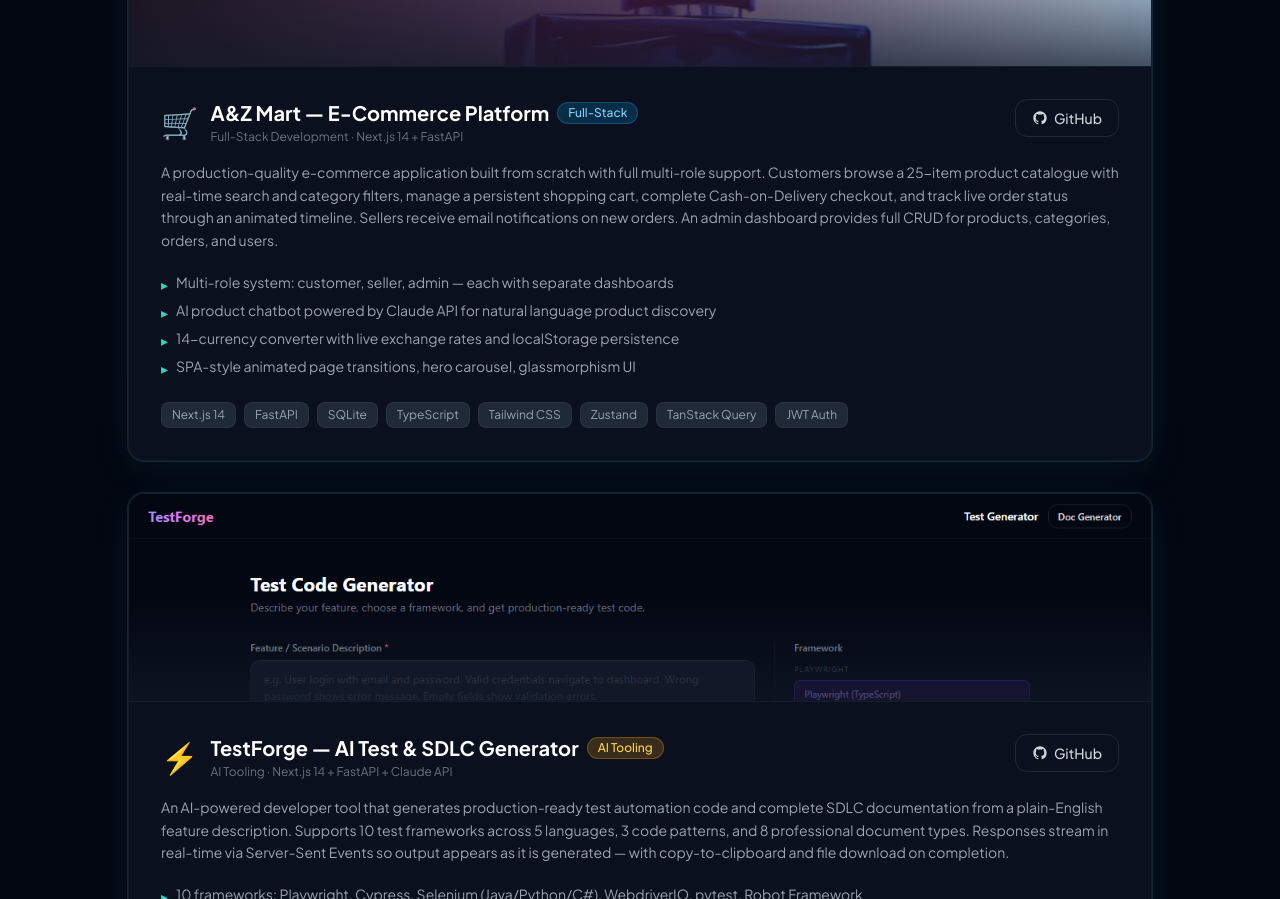
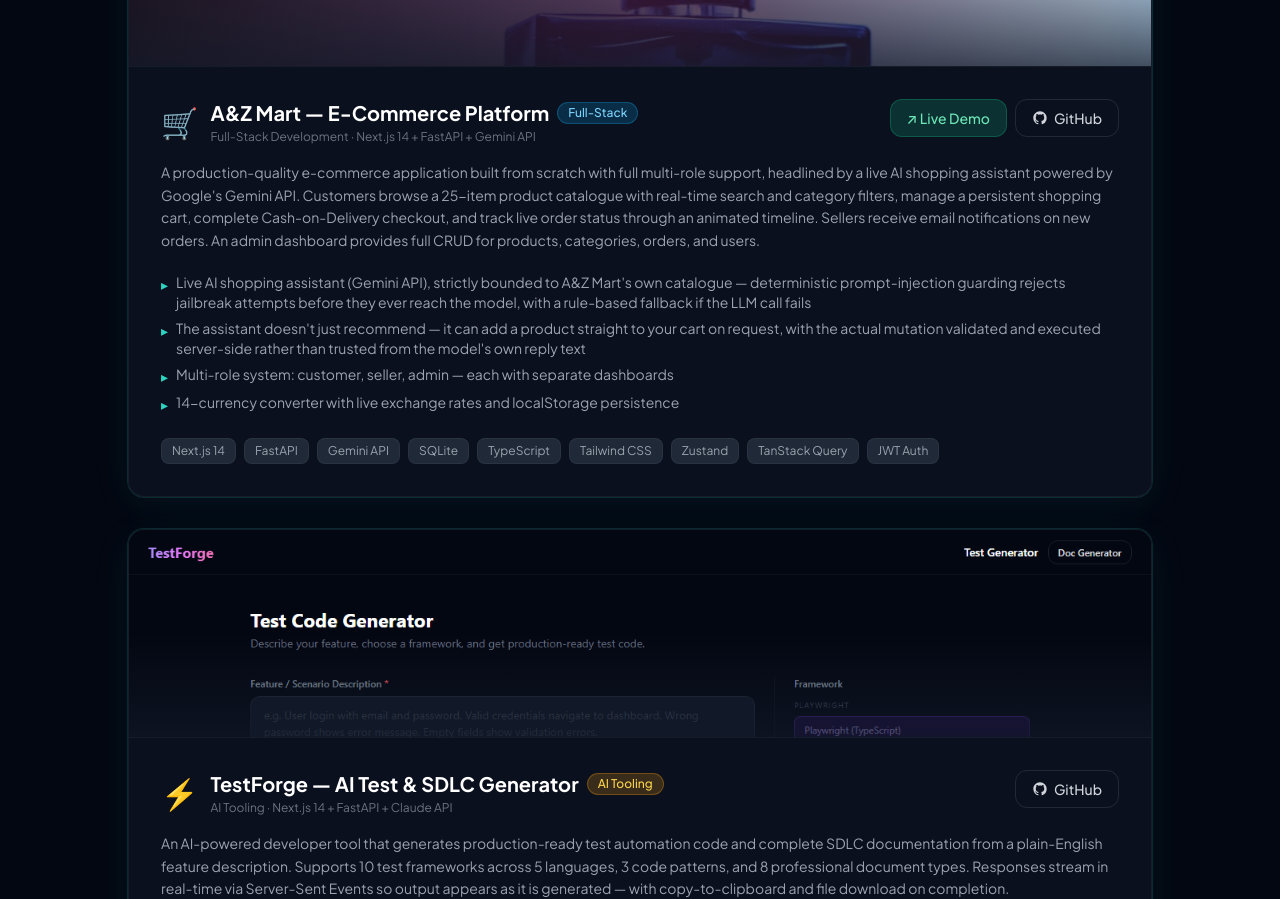
Before and after one commit to tajveed-aslam/tajveed-portfolio, a Next.js app: page / in a window 1280 px wide. Shown: the part 4960-5859 px from the top of the page. Built offline with nearby package versions, Linux system fonts and the light colour scheme.

Commit message:
Highlight A&Z Mart's live Gemini AI shopping assistant, add live demo link

```diff
--- a/components/Projects.tsx
+++ b/components/Projects.tsx
@@ -42,17 +42,18 @@ const PROJECTS: Project[] = [
   },
   {
     title:       "A&Z Mart — E-Commerce Platform",
-    subtitle:    "Full-Stack Development · Next.js 14 + FastAPI",
+    subtitle:    "Full-Stack Development · Next.js 14 + FastAPI + Gemini API",
     description:
-      "A production-quality e-commerce application built from scratch with full multi-role support. Customers browse a 25-item product catalogue with real-time search and category filters, manage a persistent shopping cart, complete Cash-on-Delivery checkout, and track live order status through an animated timeline. Sellers receive email notifications on new orders. An admin dashboard provides full CRUD for products, categories, orders, and users.",
-    tech: ["Next.js 14", "FastAPI", "SQLite", "TypeScript", "Tailwind CSS", "Zustand", "TanStack Query", "JWT Auth"],
+      "A production-quality e-commerce application built from scratch with full multi-role support, headlined by a live AI shopping assistant powered by Google's Gemini API. Customers browse a 25-item product catalogue with real-time search and category filters, manage a persistent shopping cart, complete Cash-on-Delivery checkout, and track live order status through an animated timeline. Sellers receive email notifications on new orders. An admin dashboard provides full CRUD for products, categories, orders, and users.",
+    tech: ["Next.js 14", "FastAPI", "Gemini API", "SQLite", "TypeScript", "Tailwind CSS", "Zustand", "TanStack Query", "JWT Auth"],
     highlights: [
+      "Live AI shopping assistant (Gemini API), strictly bounded to A&Z Mart's own catalogue — deterministic prompt-injection guarding rejects jailbreak attempts before they ever reach the model, with a rule-based fallback if the LLM call fails",
+      "The assistant doesn't just recommend — it can add a product straight to your cart on request, with the actual mutation validated and executed server-side rather than trusted from the model's own reply text",
       "Multi-role system: customer, seller, admin — each with separate dashboards",
-      "AI product chatbot powered by Claude API for natural language product discovery",
       "14-currency converter with live exchange rates and localStorage persistence",
-      "SPA-style animated page transitions, hero carousel, glassmorphism UI",
     ],
     github:        "https://github.com/tajveed-aslam/AZMartDev",
+    demo:          "https://azmartdev.vercel.app/",
     gradient:      "from-sky-500 via-blue-500 to-transparent",
     badge:         "Full-Stack",
     badgeColor:    "bg-sky-500/20 text-sky-300 border-sky-500/30",
```
